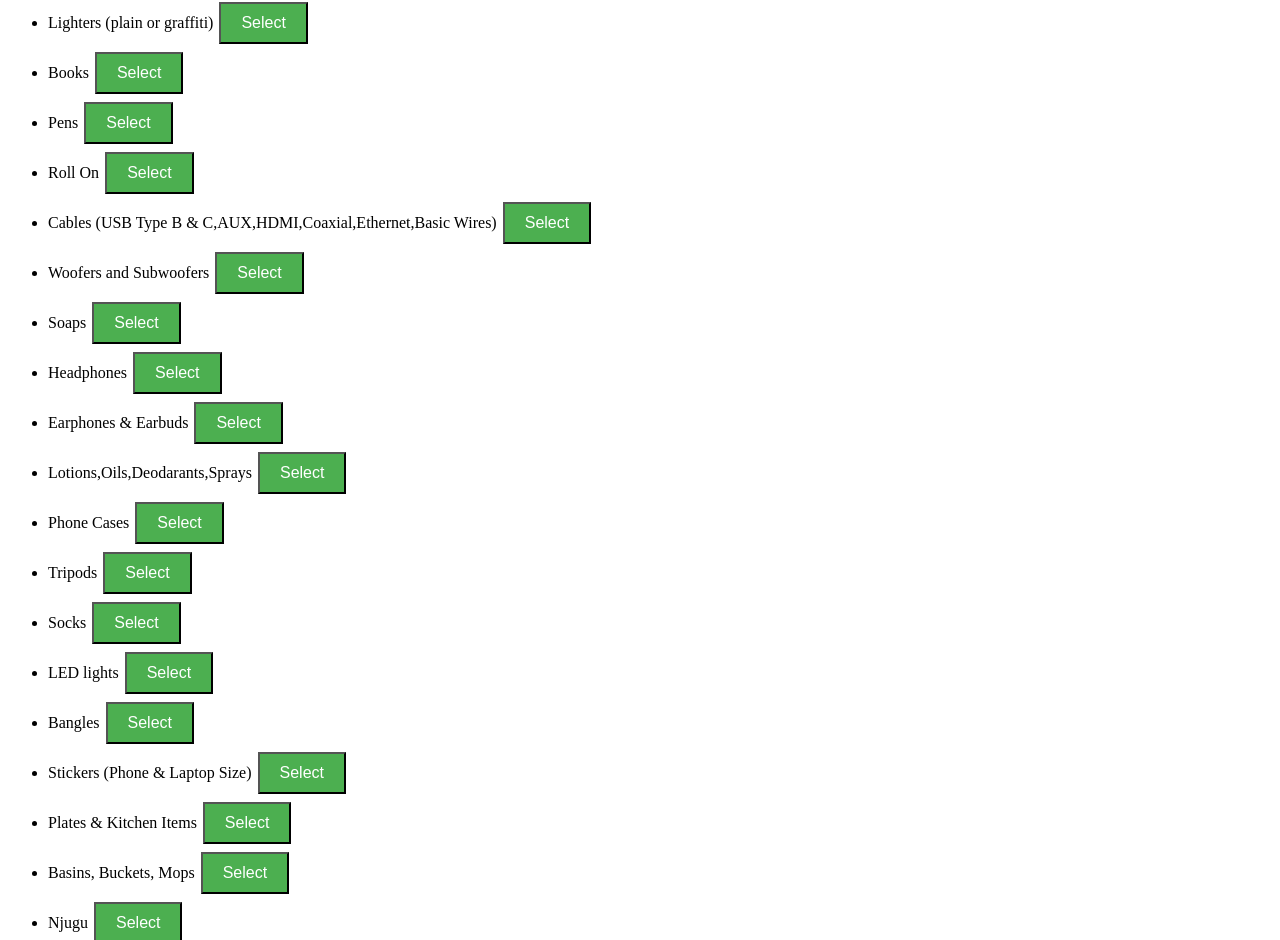
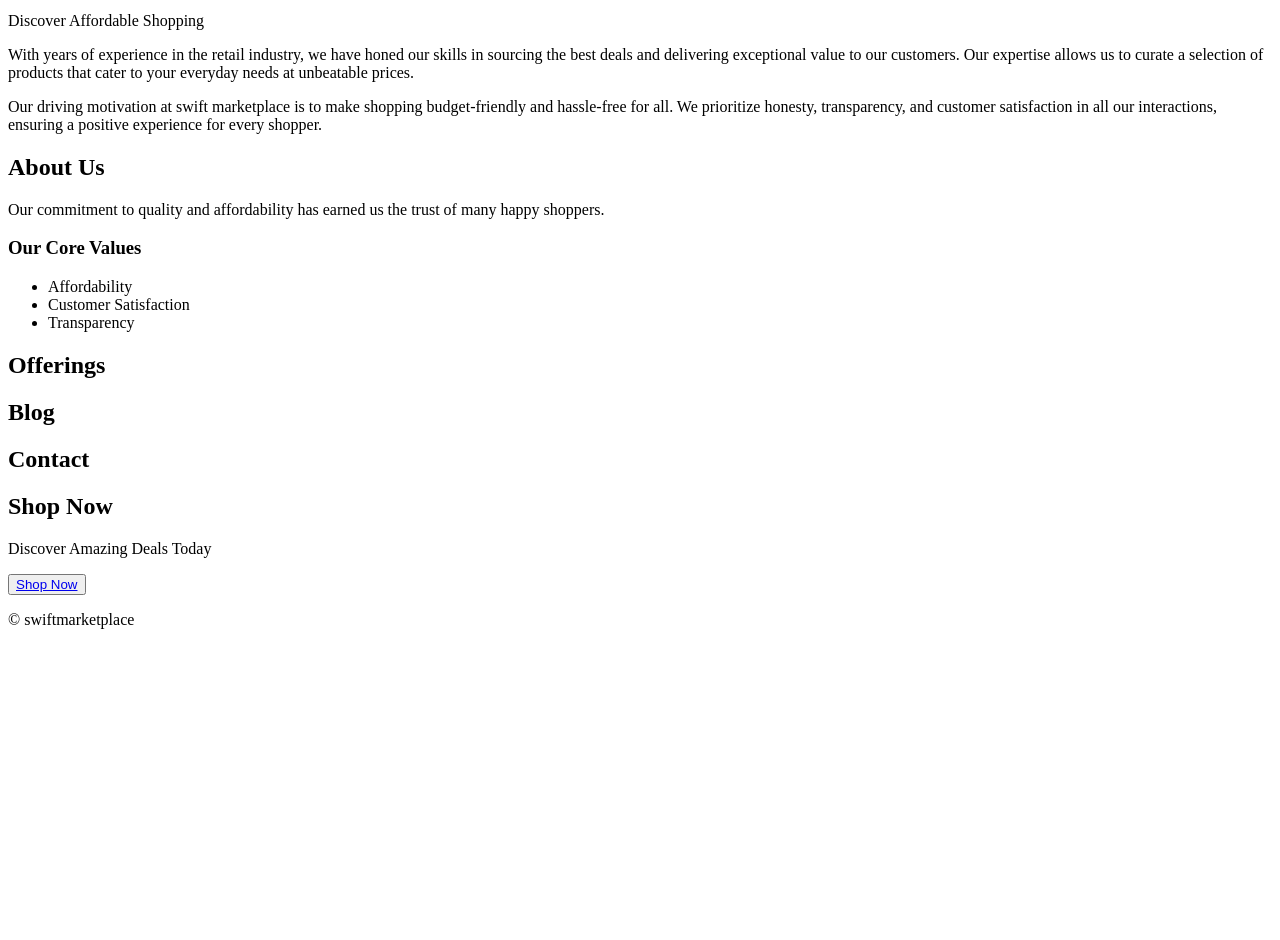
Before and after one commit to Bossmahnn/Swift, a plain HTML site: page index.html in a window 1280 px wide. Shown: the part 179-1119 px from the top of the page. After the commit the page ends 824 px from the top, so only its background shows below. Drawn offline with Linux system fonts and the light colour scheme.

Commit message:
Add files via upload

```diff
--- a/index.html
+++ b/index.html
@@ -2,75 +2,74 @@
 <html lang="en">
 <head>
     <meta charset="UTF-8">
-        <meta http-equiv="=X-UA-Compatible"
-        content="IE=edge">
-        <meta name="viewport"content="width=device-width,initial-scale=1.0">
-        <title>Discount Store</title>
+    <meta name="viewport" content="width=device-width, initial-scale=1.0">
+    <title>swiftmarketplace</title>
     <style>
-            .discount-popup {
-                display: none;
-                position: fixed;
-                top: 50%;
-                left: 50%;
-                transform: translate(-50%, -50%);
-                background-color: #f9f9f9;
-                padding: 20px;
-                border: 2px solid #333;
-                z-index: 1000;
-            }
-            .btn-select {
-                background-color: #4CAF50;
-                color: white;
-                padding: 10px 20px;
-                text-align: center;
-                text-decoration: none;
-                display: inline-block;
-                font-size: 16px;
-                margin: 4px 2px;
-                cursor: pointer;
-            }
+        /* CSS Styles */
+        /* Define your CSS styles here */
     </style>
 </head>
 <body>
-        <h1>Welcome to our Online Discount Store!</h1>
-        <h2>Products Available:</h2>
+    <!-- Navigation Bar -->
+    <nav>
         <ul>
-            <li>Tissues <button class="btn-select">Select</button></li>
-            <li>Lighters (plain or graffiti) <button class="btn-select">Select</button></li>
-            <li>Books <button class="btn-select">Select</button></li>
-            <li>Pens <button class="btn-select">Select</button></li>
-            <li>Roll On <button class="btn-select">Select</button></li>
-            <li>Cables (USB Type B & C,AUX,HDMI,Coaxial,Ethernet,Basic Wires) <button class="btn-select">Select</button></li>
-            <li>Woofers and Subwoofers <button class="btn-select">Select</button></li>
-            <li>Soaps <button class="btn-select">Select</button></li>
-            <li>Headphones <button class="btn-select">Select</button></li>
-            <li>Earphones & Earbuds <button class="btn-select">Select</button></li>
-            <li>Lotions,Oils,Deodarants,Sprays <button class="btn-select">Select</button></li>
-            <li>Phone Cases <button class="btn-select">Select</button></li>
-            <li>Tripods <button class="btn-select">Select</button></li>
-            <li>Socks <button class="btn-select">Select</button></li>
-            <li>LED lights <button class="btn-select">Select</button></li>
-            <li>Bangles <button class="btn-select">Select</button></li>
-            <li>Stickers (Phone & Laptop Size) <button class="btn-select">Select</button></li>
-            <li>Plates & Kitchen Items <button class="btn-select">Select</button></li>
-            <li>Basins, Buckets, Mops <button class="btn-select">Select</button></li>
-            <li>Njugu <button class="btn-select">Select</button></li>
+            <li><a href="#home">Home</a></li>
+            <li><a href="#about">About</a></li>
+            <li><a href="#offerings">Offerings</a></li>
+            <li><a href="#blog">Blog</a></li>
+            <li><a href="#contact">Contact</a></li>
+            <li><a href="#shop-now">Shop Now</a></li>
         </ul>
-        <p>Enjoy shopping with us and take advantage of our lower prices and free delivery!</p>
-        <div class="discount-popup">
-            <h3>Discount from the Supermarket!</h3>
-            <p>Get amazing discounts on selected items!</p>
-            <p>Banner: <strong>Sw1ft Marketplace</strong></p>
-        </div>
-        <script>
-            const buttons = document.querySelectorAll('.btn-select');
-            const popup = document.querySelector('.discount-popup');
+    </nav>
 
-            buttons.forEach(button => {
-                button.addEventListener('click', () => {
-                    popup.style.display = 'block';
-                });
-            });
-        </script>
+    <!-- Home Section -->
+    <section id="home">
+        <h1>swiftmarketplace</h1>
+        <p>Discover Affordable Shopping</p>
+        <p>With years of experience in the retail industry, we have honed our skills in sourcing the best deals and delivering exceptional value to our customers. Our expertise allows us to curate a selection of products that cater to your everyday needs at unbeatable prices.</p>
+        <p>Our driving motivation at swift marketplace is to make shopping budget-friendly and hassle-free for all. We prioritize honesty, transparency, and customer satisfaction in all our interactions, ensuring a positive experience for every shopper.</p>
+    </section>
+
+    <!-- About Section -->
+    <section id="about">
+        <h2>About Us</h2>
+        <p>Our commitment to quality and affordability has earned us the trust of many happy shoppers.</p>
+        <h3>Our Core Values</h3>
+        <ul>
+            <li>Affordability</li>
+            <li>Customer Satisfaction</li>
+            <li>Transparency</li>
+        </ul>
+    </section>
+
+    <!-- Offerings Section -->
+    <section id="offerings">
+        <h2>Offerings</h2>
+        <!-- Add your offerings here -->
+    </section>
+
+    <!-- Blog Section -->
+    <section id="blog">
+        <h2>Blog</h2>
+        <!-- Add your blog posts here -->
+    </section>
+
+    <!-- Contact Section -->
+    <section id="contact">
+        <h2>Contact</h2>
+        <!-- Add contact information and form here -->
+    </section>
+
+    <!-- Shop Now Section -->
+    <section id="shop-now">
+        <h2>Shop Now</h2>
+        <p>Discover Amazing Deals Today</p>
+        <button><a href="#">Shop Now</a></button>
+    </section>
+
+    <!-- Footer -->
+    <footer>
+        <p>&copy; swiftmarketplace</p>
+    </footer>
 </body>
 </html>
```
Lines whose indentation alone changed are shown as unchanged.
